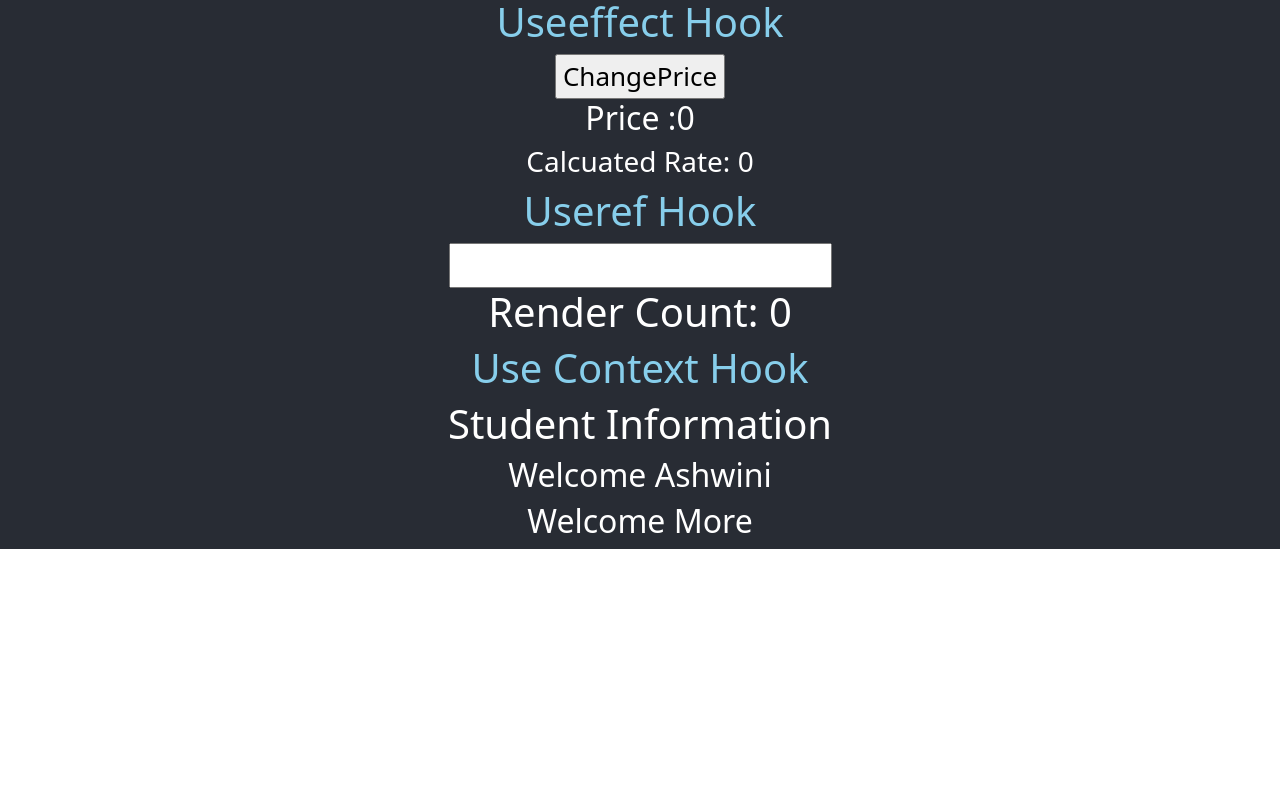
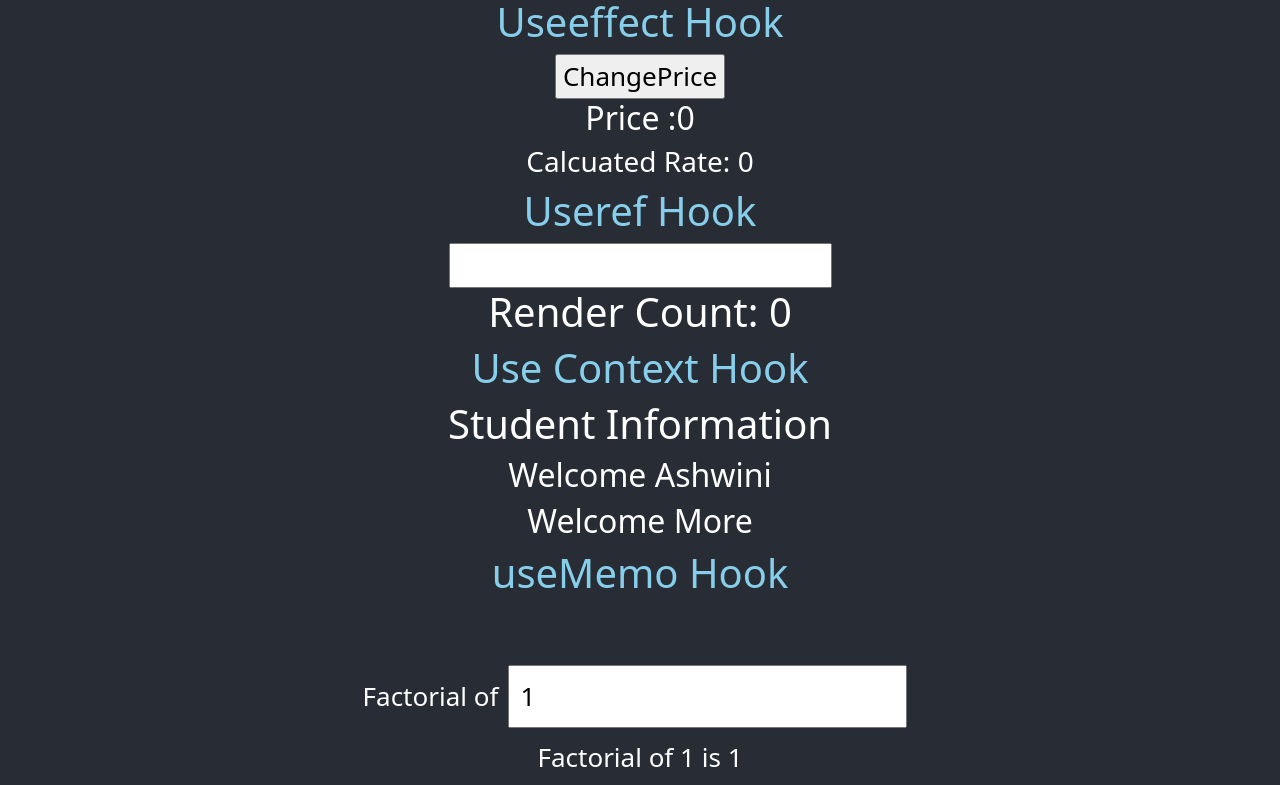
Before and after one commit to Ashwininmore/reactbasic, a React (Create React App) app: page / in a window 1280 px wide. Shown: the part 2009-2794 px from the top of the page. Before the commit the page ends 2558 px from the top, so only its background shows below. Built offline with nearby package versions, Linux system fonts and the light colour scheme.

Commit message:
useMemo-hook

```diff
--- a/src/App.js
+++ b/src/App.js
@@ -16,6 +16,7 @@ import Useeffect from './Component/Useeffect';
 import Useref from './Component/Useref';
 import StudentHome from './Component/useContextComp/StudentHome';
 import StudentContextComp from './Component/useContextComp/StudentContextComp';
+import Usememo from './Component/useMemo';
 
 function App() {
   const data={name:'Swami'};
@@ -64,6 +65,8 @@ function App() {
         <StudentContextComp>
           <StudentHome></StudentHome>
         </StudentContextComp>
+        <h1 style={{color: "#87CEEB"}}>useMemo Hook</h1>
+        <Usememo />
       </header>
 
     </div>
--- /dev/null
+++ b/src/Component/useMemo.js
@@ -0,0 +1,60 @@
+/*The useMemo hook in React is a
+performance optimization tool
+that allows you to memoize
+expensive computations and
+avoid unnecessary re-renders.
+It takes a function and an array
+of dependencies as arguments and
+returns a memoized value.
+The memoized value is the result
+of the function call, and it is
+cached until one of the
+dependencies changes.*/
+import { useState, useMemo } from "react";
+
+export default function Usememo() {
+  const [number, setNumber] = useState(1);
+
+  const [inc, setInc] = useState(0);
+
+  // const factorialResult = factorialOf(number);
+  const factorialResult = useMemo(() => factorialOf(number), [number]);
+
+  const onNumberChange = (event) => {
+    setNumber(Number(event.target.value));
+  };
+
+  const incrementNum = () => setInc((prv) => prv + 1);
+
+  return (
+    <div style={{ margin: "40px", padding: "10px" }}>
+      Factorial of
+      <input
+        type="number"
+        value={number}
+        onChange={onNumberChange}
+        style={{ margin: "10px", padding: "10px" }}
+      />
+      <br />
+      Factorial of {number} is {factorialResult}
+      <br />
+      <button
+        onClick={incrementNum}
+        style={{ margin: "10px", padding: "10px" }}
+      >
+        Re-render
+      </button>
+    </div>
+  );
+}
+
+function factorialOf(n) {
+  console.log("factorialOf(n) called....!");
+  return n <= 0 ? 1 : n * factorialOf(n - 1);
+}
+
+/*
+Every time you change the input value,
+the factorial is calculated factorialOf(n)
+and 'factorialOf(n) called!' is logged to
+console.*/
```
